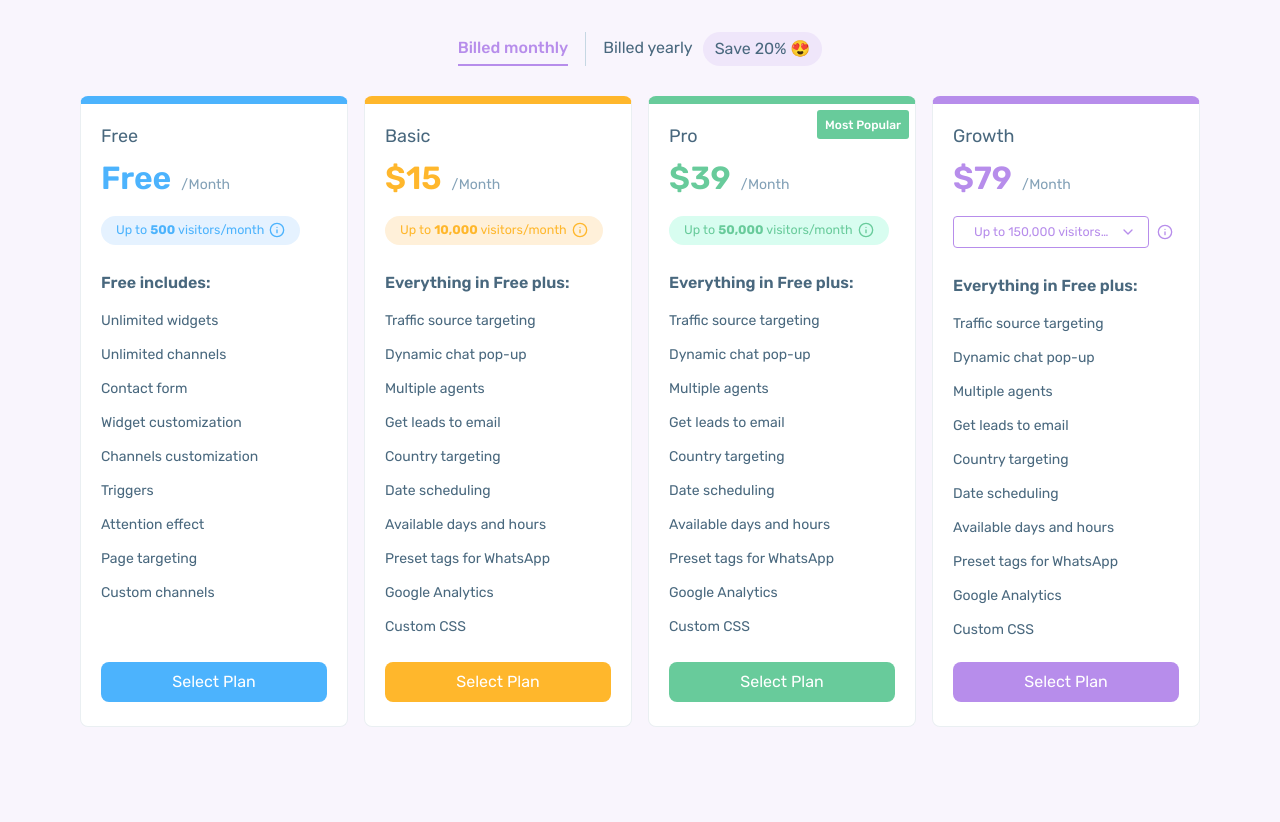
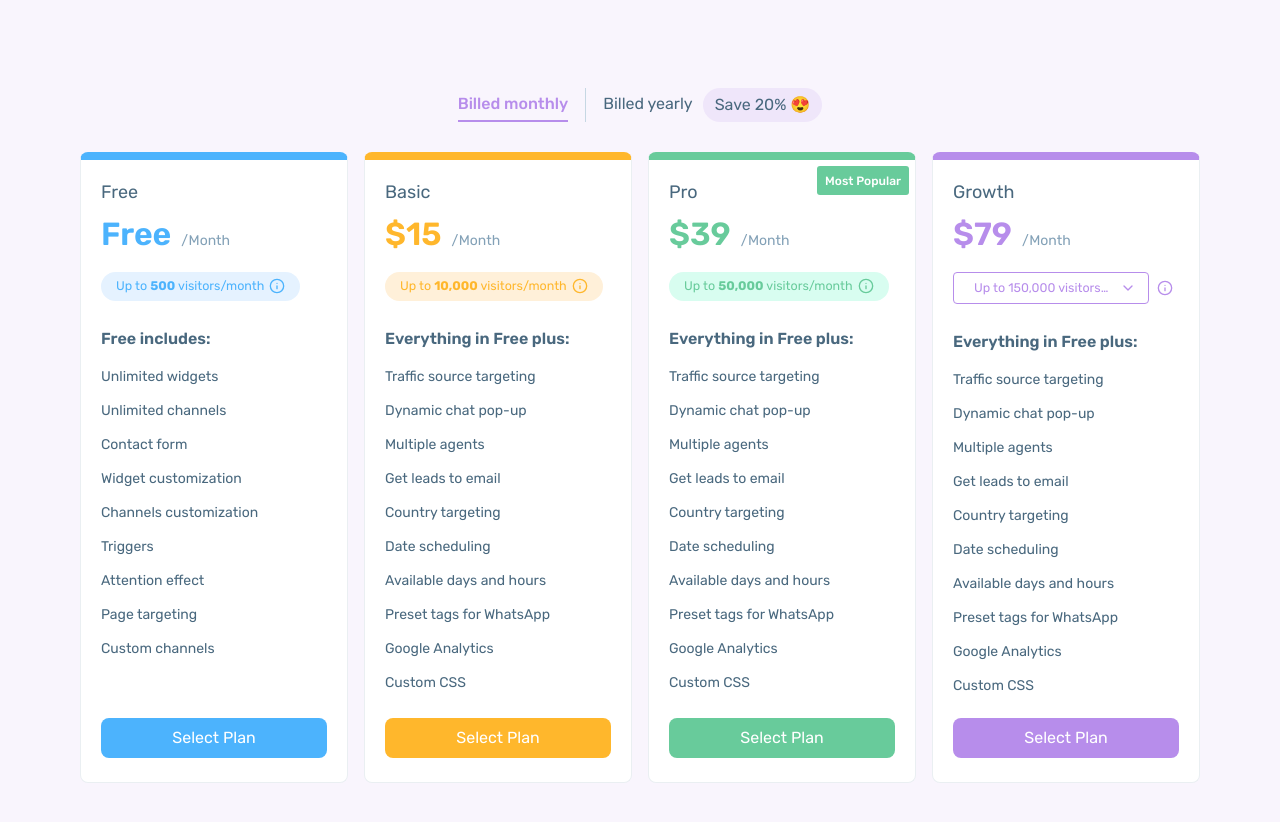
Before and after one commit to sakib-xrz/flexpoint-task, a React (Vite) app: page /problem-1 in a window 1280 px wide. Shown: the top 822 px of the page. Before the commit the page ends 800 px from the top, so only its background shows below. Built offline with nearby package versions, Linux system fonts and the light colour scheme.

Commit message:
Add Tooltip component to Dropdown and PriceCard; enhance tooltip functionality and styling

```diff
--- a/src/pages/problem-1/components/Dropdown.tsx
+++ b/src/pages/problem-1/components/Dropdown.tsx
@@ -1,10 +1,11 @@
-import { ChevronDown, InfoIcon } from "lucide-react";
+import { ChevronDown, Info } from "lucide-react";
 import { useState, useEffect } from "react";
 import { useAppDispatch, useAppSelector } from "../../../redux/hook";
 import { RootState } from "../../../redux/store";
 import { setUpdatedPlans } from "../../../redux/features/plans/planSlice";
 import { PlanType } from "./PriceCard";
 import { cn } from "../../../lib/utils";
+import Tooltip from "./Tooltip";
 
 export default function Dropdown({
   extraPlans,
@@ -114,13 +115,21 @@ export default function Dropdown({
           </ul>
         )}
       </div>
+
+      <Tooltip
+        triggerText={
           <div
             style={{
               color: planColors.primary,
             }}
           >
-        <InfoIcon className="size-4 cursor-pointer" />
+            <Info className="size-4 cursor-pointer" />
           </div>
+        }
+        tooltipContent={selectedPlan.text}
+        tooltipPositionClassName="right-[-28px]"
+        tooltipArrowClassName="right-[22px]"
+      />
     </div>
   );
 }
--- a/src/pages/problem-1/components/PriceCard.tsx
+++ b/src/pages/problem-1/components/PriceCard.tsx
@@ -1,5 +1,6 @@
 import { Info } from "lucide-react";
 import Dropdown from "./Dropdown";
+import Tooltip from "./Tooltip";
 
 interface PlanDetails {
   price: string;
@@ -63,7 +64,7 @@ export default function PriceCard({
   features: FeaturesType[];
   billType: string;
 }) {
-  const { name, title, details, extraPlans } = plan;
+  const { name, title, text, details, extraPlans } = plan;
 
   const planColors = colors[name] || colors["Free"];
 
@@ -119,7 +120,12 @@ export default function PriceCard({
           }}
         >
           <span className="prose" dangerouslySetInnerHTML={{ __html: title }} />
-          <Info className="size-4 cursor-pointer" />
+          <Tooltip
+            triggerText={<Info className="size-4 cursor-pointer" />}
+            tooltipContent={text}
+            tooltipPositionClassName="right-[-28px]"
+            tooltipArrowClassName="right-[22px]"
+          />
         </div>
       )}
       <div className="pt-[18px]">
@@ -131,9 +137,14 @@ export default function PriceCard({
       <ul className="list-none mb-4">
         {filteredFeatures.map((feature, index) => (
           <li className="py-[5px]" key={index}>
-            <span className="text-[#49687e] text-sm cursor-pointer">
-              {feature.feature_title}
-            </span>
+            <Tooltip
+              triggerText={
+                <span className="text-[#49687e] text-sm cursor-pointer">
+                  {feature.feature_title}
+                </span>
+              }
+              tooltipContent={feature.feature_desc}
+            />
           </li>
         ))}
       </ul>
--- a/src/pages/problem-1/components/Tooltip.tsx
+++ b/src/pages/problem-1/components/Tooltip.tsx
@@ -1,37 +1,47 @@
 import React, { useState } from "react";
+import { cn } from "../../../lib/utils";
 
 const Tooltip = ({
   triggerText,
   tooltipContent,
-  maxWidth = "224px",
-  tooltipPosition = "bottom-[calc(100%+10px)] left-[-10px]",
+  tooltipPositionClassName = "left-[-10px]",
+  tooltipArrowClassName = "left-[20px]",
 }: {
   triggerText: React.ReactNode;
-  tooltipContent: React.ReactNode;
-  maxWidth?: string;
-  tooltipPosition?: string;
+  tooltipContent: string;
+  tooltipPositionClassName?: string;
+  tooltipArrowClassName?: string;
 }) => {
   const [isHovered, setIsHovered] = useState(false);
 
   return (
-    <div className="relative flex w-full">
-      {/* Tooltip Trigger Content */}
+    <div className="relative flex">
       <div
-        className="inline-flex cursor-pointer"
+        className="cursor-pointer inline-flex"
         onMouseEnter={() => setIsHovered(true)}
         onMouseLeave={() => setIsHovered(false)}
       >
         <span>{triggerText}</span>
       </div>
 
-      {/* Tooltip Hover Content */}
       {isHovered && (
         <div
-          className={`bg-white border border-white rounded-md shadow-lg text-[#49687e] text-sm absolute ${tooltipPosition} leading-[1.5] max-w-[${maxWidth}] p-2 w-[calc(100%+20px)] whitespace-normal break-words z-10`}
+          className={cn(
+            "bg-white border border-white rounded-md shadow-lg text-[#49687e] text-sm absolute leading-[1.5] p-2 whitespace-normal break-words z-10 bottom-[calc(100%+8px)] w-[224px]",
+            tooltipPositionClassName
+          )}
         >
           <div className="relative">
-            <span className="block break-words">{tooltipContent}</span>
-            <div className="absolute bottom-[-13px] left-[20px] w-0 h-0 border-l-[5px] border-r-[5px] border-t-[5px] border-transparent bg-transparent border-t-white shadow-md"></div>
+            <span
+              className="block break-words"
+              dangerouslySetInnerHTML={{ __html: tooltipContent }}
+            ></span>
+            <div
+              className={cn(
+                "absolute bottom-[-13px] w-0 h-0 border-l-[5px] border-r-[5px] border-t-[5px] border-transparent bg-transparent border-t-white shadow-md",
+                tooltipArrowClassName
+              )}
+            ></div>
           </div>
         </div>
       )}
--- a/src/pages/problem-1/index.tsx
+++ b/src/pages/problem-1/index.tsx
@@ -31,7 +31,7 @@ export default function PricingPage() {
   );
 
   return (
-    <Container>
+    <Container className="my-14">
       <div className="flex justify-center items-center">
         <div className="border-r border-r-[#c6d7e3] max-sm:pr-2 max-sm:mr-2 pr-[17px] mr-[17px]">
           {renderButton("1_year")}
```
Lines whose indentation alone changed are shown as unchanged.
